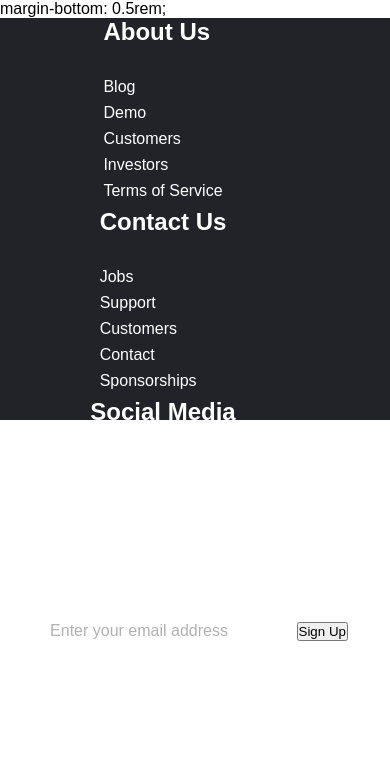
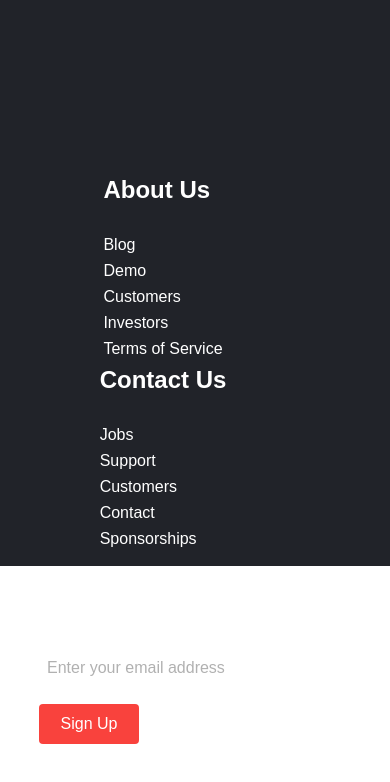
Before and after one commit to ch4rbo/footer-html-css, a plain HTML site: page index.html in a window 390 px wide. Drawn offline with Linux system fonts and the light colour scheme.

Commit message:
listo | done

```diff
--- a/index.html
+++ b/index.html
@@ -9,8 +9,7 @@
     <link rel="stylesheet" href="style.css">
 </head>
 
-<body>   margin-bottom: 0.5rem;
-    <div class="footer-container">
+<body>      <div class="footer-container"><br><br><br><br><br><br><br><br>
         <div class="footer">
             <div class="footer-heading footer-1">
                 <h2>About Us</h2>
@@ -35,12 +34,12 @@
                 <a href="#">Youtube</a>
                 <a href="#">Twitter</a>
             </div>
+
             <div class="footer-email-form">
                 <h2>Join our newsletter</h2>
                 <input type="email" placeholder="Enter your email address" id="footer-email">
                 <input type="submit" value="Sign Up" id="footer-email-btn">
-
-            </div>
+                            </div>
         </div>
     </div>
 </body>
--- a/style.css
+++ b/style.css
@@ -7,7 +7,9 @@ font-family: Arial, Helvetica, sans-serif;
 }
 .footer-container {
     background-color: #212329;
-    padding-bottom: 4rem;
+    padding-bottom: 4rem 0 2rem 0;
+
+
     }
 
     .footer {
@@ -79,3 +81,72 @@ margin-right: 4rem;
     background-color: #337AF1;
     transition: all 0.4s ease-out;
 }
+
+.footer-email-form h2 {
+    margin-bottom: 2rem;
+      }
+
+#footer-email {
+    width: 250px;
+    height: 40px;
+    border-radius: 4px;
+    outline: none;
+    border: none;
+    padding-left: 0.5rem;
+    font-size: 1rem;
+    margin-bottom: 1rem;
+}
+
+#footer-email::placeholder
+{
+    color:#b1b1b1;
+    }
+
+    #footer-email-btn {
+        width: 100px;
+        height: 40px;
+        border-radius: 4px;
+        background-color: #F9423D;
+        outline: none;
+        border: none;
+        color: #fff;
+        font-size: 1rem;
+            }
+
+#footer-email-btn:hover{
+cursor: pointer;
+background-color: #337AF1;
+transition: all 0.4s ease-out;
+}
+
+@media screen and (max-width: 1150px) {
+    .footer {
+        height: 50vh;
+
+    }
+    .footer-email-form {
+        margin-top: 4rem;
+    }
+ }
+
+
+ @media screen and (max-width: 820px) {
+    .footer {
+        padding-top: 2rem;
+        }
+
+
+ }
+
+
+ @media screen and (max-width: 720px) {
+    .footer-3 {
+        display: none;
+        }
+
+        .footer-email-form {
+            margin-top: 2rem;
+        }
+
+
+ }
```
